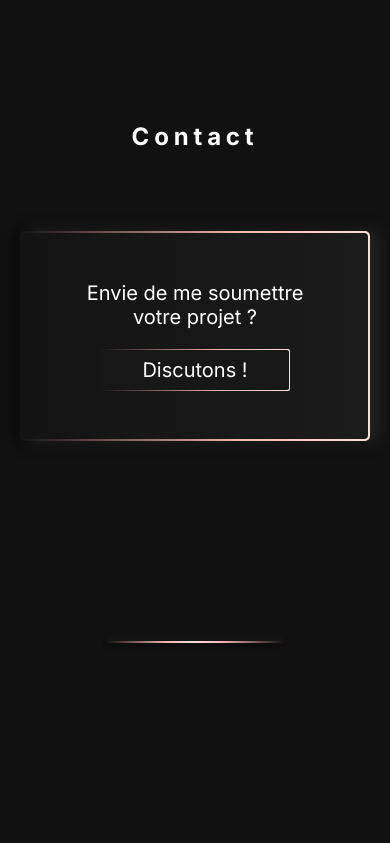
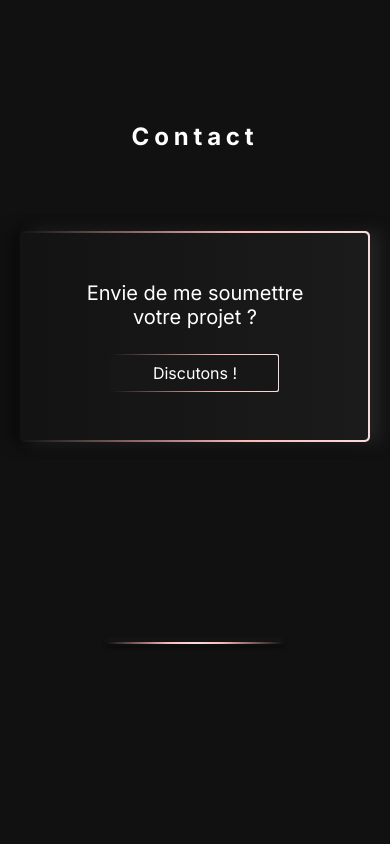
Before and after one commit to MinsterRobin/portfolio, a Next.js app: page / in a window 390 px wide. Shown: the part 2028-2872 px from the top of the page. Built offline with nearby package versions, Linux system fonts and the light colour scheme.

Commit message:
- contact.js : Changement de la police du boutton en 16px pour plsu de responsivité.

```diff
--- a/styles/Contact.module.css
+++ b/styles/Contact.module.css
@@ -20,7 +20,7 @@
     background: linear-gradient(270deg, #F9DCDC 0%, #FDB7B7 35.94%, #131313 100%, #111111 100%);
     box-shadow: 10px 0 15px #232323, -10px 0 15px #0B0B0B;
     padding: 50px;
-    gap: 20px;
+    gap: 25px;
 }
 
 
@@ -59,12 +59,11 @@
 
 .button {
     position: relative;
+    padding: 7px 40px;
 
-    padding: 7px 40px;
-    color: white;
     background-color: transparent;
     font-weight: normal;
-    font-size: 20px;
+    font-size: 16px;
     border: none;
 }
 
```
